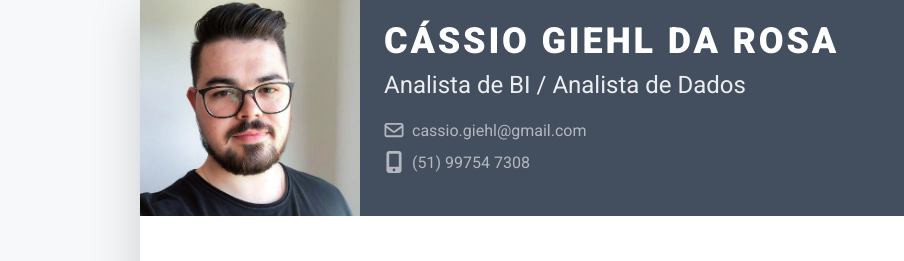
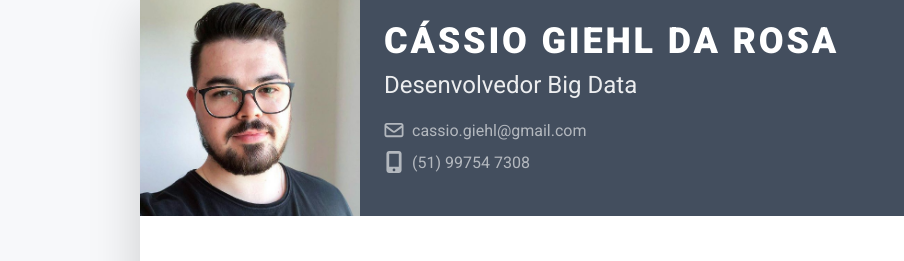
Before and after one commit to cassiogiehl/cassiogiehl.github.io, a plain HTML site: page index.html in a window 1280 px wide. Shown: the part 34-295 px from the top of the page, 0-904 px from the left. Drawn offline with Linux system fonts and the light colour scheme.

Commit message:
change subtitle

```diff
--- a/index.html
+++ b/index.html
@@ -32,7 +32,7 @@
 				    <div class="media-body p-4 d-flex flex-column flex-md-row mx-auto mx-lg-0">
 					    <div class="primary-info">
 						    <h1 class="name mt-0 mb-1 text-white text-uppercase text-uppercase">Cássio Giehl da Rosa</h1>
-						    <div class="title mb-3">Analista de BI / Analista de Dados</div>
+						    <div class="title mb-3">Desenvolvedor Big Data</div>
 						    <ul class="list-unstyled">
 							    <li class="mb-2"><a href="#"><i class="far fa-envelope fa-fw mr-2" data-fa-transform="grow-3"></i>cassio.giehl@gmail.com</a></li>
 							    <li><a href="#"><i class="fas fa-mobile-alt fa-fw mr-2" data-fa-transform="grow-6"></i>(51) 99754 7308</a></li>
```
